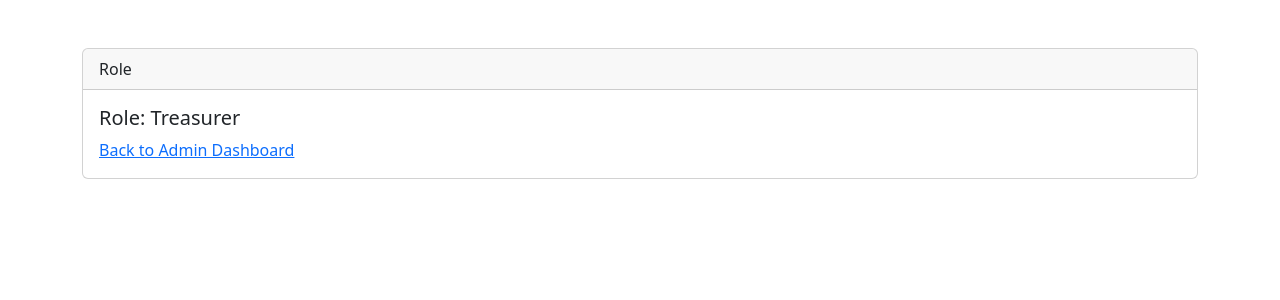
After one commit to moncygeorge/Votestack2, a Flask app: page /view_role in a window 1280 px wide. The commit adds this page. Shown: the top 300 px of the page. Run offline with Flask 3, Linux system fonts and the light colour scheme.

Commit message:
Initial project commit for VoteStack2 with role-based voting and simplified tally

```diff
--- a/app.py
+++ b/app.py
@@ -1,3 +1,4 @@
+import sqlite3
 from flask import Flask, render_template, request, redirect, url_for, flash, session, jsonify, send_file
 import random
 import os  # <-- Make sure this import is present
@@ -16,54 +17,65 @@ ssl_key = 'ssl/server.key'
 usernames_file = 'usernames.txt'
 choices_file = 'choices.txt'
 votes_file = 'votes.txt'
-topic_file = 'topics.txt'  # New file to store current topic
+role_file = 'roles.txt'  # New file to store current role
 
 @app.route('/login', methods=['POST'])
 def login():
+
     session.clear()
-    username = request.form.get('username')  # Get the username from the form
 
-    if not username:
-        flash("Please enter a username.", "danger")
-        return redirect(url_for('index'))  # If no username is provided, stay on login page
+    phone = request.form.get('username')  # still using same input field
 
-    # Allow admin to bypass username check
-    if username == 'admin':
-        session['username'] = username  # Store username in session
-        flash(f"Welcome, {username}!", "success")
-        return redirect(url_for('admin_dashboard'))  # Redirect to admin dashboard if username is admin
+    if not phone:
+        flash("Please enter a phone number.", "danger")
+        return redirect(url_for('index'))
+
+    phone = ''.join(phone.split())  # remove spaces
+
+    # admin bypass stays the same (optional)
+    if phone == 'admin':
+        session['username'] = phone
+        return redirect(url_for('admin_dashboard'))
 
     try:
-        # Check if username exists in 'usernames.txt'
-        with open(usernames_file, 'r') as file:
-            usernames = file.read().splitlines()  # Read all usernames into a list
+        conn = sqlite3.connect('votestack2.db')
+        cursor = conn.cursor()
 
-        if username in usernames:
-            session['username'] = username  # Store username in session
-            flash(f"Welcome, {username}!", "success")
-            return redirect(url_for('vote'))  # Redirect to the voting page for regular users
+        cursor.execute(
+            "SELECT * FROM users WHERE phone_number=?",
+            (phone,)
+        )
+
+        user = cursor.fetchone()
+        conn.close()
+
+        if user:
+            session['username'] = phone
+            flash(f"Welcome {phone}", "success")
+            return redirect(url_for('vote'))
+
         else:
-            flash("Invalid username. Please try again.", "danger")
-            return redirect(url_for('index'))  # Redirect back to login page if username is invalid
+            flash("Phone number not authorized", "danger")
+            return redirect(url_for('index'))
 
-    except FileNotFoundError:
-        flash("Usernames file not found.", "danger")
-        return redirect(url_for('index'))  # Redirect back to login page if file is missing
+    except Exception as e:
+        flash(f"Database error: {e}", "danger")
+        return redirect(url_for('index'))
 
 
-# Load the current topic from the file when the app starts
-# Load topics from file
-def load_topic():
-    global topic
+# Load the current role from the file when the app starts
+# Load roles from file
+def load_role():
+    global role
     try:
-        with open('topics.txt', 'r') as file:
-            topic = file.read().strip()  # Read the single line and remove any surrounding whitespace
+        with open(role_file, 'r') as file:
+            role = file.read().strip()  # Read the single line and remove any surrounding whitespace
     except FileNotFoundError:
-        topic = None  # Handle the case where the file doesn't exist
-@app.route('/view_topic')
-def view_topic():
-    load_topic()  # Load the current topic
-    return render_template('view_topic.html', topic=topic)
+        role = None  # Handle the case where the file doesn't exist
+@app.route('/view_role')
+def view_role():
+    load_role()  # Load the current role
+    return render_template('view_role.html', role=role)
 
 @app.route('/', methods=['GET'])
 def index():
@@ -72,22 +84,22 @@ def index():
 @app.route('/vote')
 def vote():
     try:
-        # Read the topic from the topic file
-        with open('topics.txt', 'r') as file:
-            topic = file.read().strip()
+        # Read the role from the role file
+        with open(role_file, 'r') as file:
+            role = file.read().strip()
 
         # Read the choices from another file
         with open('choices.txt', 'r') as file:
             choices = [line.strip() for line in file.readlines()]
 
     except FileNotFoundError:
-        topic = None
+        role = None
         choices = []
 
-    if not topic or not choices:
-        return "No topic or choices available to vote on."
+    if not role or not choices:
+        return "No role or choices available to vote on."
 
-    return render_template('vote.html', topic=topic, choices=choices)
+    return render_template('vote.html', role=role, choices=choices)
 
 
 @app.route('/submit_vote', methods=['POST'])
@@ -95,12 +107,12 @@ def submit_vote():
     if 'username' not in session:
         return redirect(url_for('index'))  # Redirect to login if not logged in
 
-    # Load the current topic from the file (assuming the topic is stored in 'topics.txt')
+    # Load the current role from the file (assuming the role is stored in 'roles.txt')
     try:
-        with open('topics.txt', 'r') as file:
-            topic = file.read().strip()  # Read the topic from the file
+        with open(role_file, 'r') as file:
+            role = file.read().strip()  # Read the role from the file
     except FileNotFoundError:
-        flash("The topic file was not found.", "danger")
+        flash("The role file was not found.", "danger")
         return redirect(url_for('vote'))  # If the file isn't found, redirect to vote page
 
     choice = request.form.get('choice')  # Get the selected choice from the form
@@ -112,20 +124,20 @@ def submit_vote():
     username = session['username']
 
     try:
-        # Check if the user has already voted for the current topic by reading the votes file
+        # Check if the user has already voted for the current role by reading the votes file
         with open(votes_file, 'r') as file:
             votes = file.read().splitlines()
 
-        # If the user has already voted for the current topic, notify them
-        if any(vote.startswith(username + f":{topic}:") for vote in votes):
-            flash(f"You have already voted for the topic '{topic}', {username}. You can only vote once per topic.", "danger")
+        # If the user has already voted for the current role, notify them
+        if any(vote.startswith(username + f":{role}:") for vote in votes):
+            flash(f"You have already voted for the role '{role}', {username}. You can only vote once per role.", "danger")
             return redirect(url_for('vote'))  # Redirect back to voting page if they have already voted
 
-        # Save the vote with the username and current topic (e.g., 'username: topic: choice')
+        # Save the vote with the username and current role (e.g., 'username: role: choice')
         with open(votes_file, 'a') as file:
-            file.write(f"{username}:{topic}:{choice}\n")  # Store username, topic, and vote
+            file.write(f"{username}:{role}:{choice}\n")  # Store username, role, and vote
 
-        flash(f"Your vote for {choice} has been recorded for topic '{topic}'!", "success")
+        flash(f"Your vote for {choice} has been recorded for role '{role}'!", "success")
         return redirect(url_for('vote'))  # Stay on the voting page after voting
 
     except Exception as e:
@@ -133,10 +145,10 @@ def submit_vote():
         return redirect(url_for('vote'))  # Redirect back to voting page if any error occurs
 
 
-@app.route('/api/topic', methods=['GET'])
-def get_current_topic_api():
-    """API endpoint to get the current topic."""
-    return jsonify({"topic": topic}), 200
+@app.route('/api/current_role', methods=['GET'])
+def get_current_role_api():
+    """API endpoint to get the current role."""
+    return jsonify({"role": role}), 200
 
 @app.route('/api/submit_vote', methods=['POST'])
 def submit_vote_api():
@@ -153,19 +165,19 @@ def submit_vote_api():
         return jsonify({"error": "Please select a choice to vote for."}), 400
 
     try:
-        # Check if the user has already voted for the current topic by reading the votes file
+        # Check if the user has already voted for the current role by reading the votes file
         with open(votes_file, 'r') as file:
             votes = file.read().splitlines()
 
-        # If the user has already voted for the current topic, notify them
-        if any(vote.startswith(username + f":{topic}:") for vote in votes):
+        # If the user has already voted for the current role, notify them
+        if any(vote.startswith(username + f":{role}:") for vote in votes):
             return jsonify({"error": "You have already voted."}), 400
 
-        # Save the vote with the username and current topic (e.g., 'username: topic: name')
+        # Save the vote with the username and current role (e.g., 'username: role: name')
         with open(votes_file, 'a') as file:
-            file.write(f"{username}:{topic}:{choice}\n")  # Store username, topic, and vote
+            file.write(f"{username}:{role}:{choice}\n")  # Store username, role, and vote
 
-        return jsonify({"message": f"Your vote for {choice} has been recorded for topic '{topic}'!"}), 200
+        return jsonify({"message": f"Your vote for {choice} has been recorded for role '{role}'!"}), 200
 
     except Exception as e:
         return jsonify({"error": f"An error occurred: {str(e)}"}), 500
@@ -194,7 +206,7 @@ def view_choices():
 @app.route('/update_choices', methods=['POST'])
 def update_choices():
     if request.method == 'POST':
-        # Get the choices from the form (no topic needed)
+        # Get the choices from the form (no role needed)
         new_choices = request.form.get('choices').splitlines()  # Get choices from the form and split by new lines
 
         # Save the new choices directly to the choices.txt file
@@ -213,12 +225,10 @@ def update_choices():
         return redirect(url_for('admin_dashboard'))
 @app.route('/admin_dashboard', methods=['GET', 'POST'])
 def admin_dashboard():
-    load_topic()  # Load topics
-    # Pass 'topic' to the template
-    return render_template('admin_dashboard.html', topic=topic if topic else None)
     if 'username' not in session or session['username'] != 'admin':
         flash("Access restricted to admin only.", "danger")
         return redirect(url_for('index'))  # Redirect if the user is not admin
+
     if request.method == 'POST':
         # New feature to add voters
         num_voters = request.form.get('num_voters')
@@ -242,10 +252,8 @@ def admin_dashboard():
         except Exception as e:
             flash(f"An error occurred while updating usernames: {str(e)}", "danger")
 
-        # Load topics and set the current topic
-        load_topic()
-
-        return render_template('admin_dashboard.html', topics=topic if topic else None)
+    load_role()  # Load roles
+    return render_template('admin_dashboard.html', role=role if role else None)
 
 
 @app.route('/generate_tally', methods=['GET', 'POST'])
@@ -254,35 +262,32 @@ def generate_tally():
         flash("Access restricted to admin only.", "danger")
         return redirect(url_for('index'))  # Ensure only admin can access this route
 
+    load_role()
+
+    if not role:
+        flash("No role is currently set.", "warning")
+        return redirect(url_for('admin_dashboard'))
+
     try:
-        # Initialize a dictionary to hold the tally for each topic and its choices
         tally = {}
 
         # Read the votes from 'votes.txt'
         with open(votes_file, 'r') as file:
             votes = file.read().splitlines()
 
-        # Count the votes for each choice for each topic
+        # Count only votes for the current role
         for vote in votes:
             try:
-                username, topic, choice = vote.split(":")
-                if topic not in tally:
-                    # Initialize the topic if not already present
-                    tally[topic] = {}
-
-                # Initialize the choice count if not already present
-                if choice not in tally[topic]:
-                    tally[topic][choice] = 0
-
-                # Increment the vote count for this choice
-                tally[topic][choice] += 1
-
+                username, vote_role, choice = vote.split(":")
             except ValueError:
-                # Skip any malformed vote entries (in case there's a vote entry without the expected format)
                 continue
 
-        # Render the tally page with the vote counts for all topics
-        return render_template('tally.html', tally=tally)
+            if vote_role != role:
+                continue
+
+            tally[choice] = tally.get(choice, 0) + 1
+
+        return render_template('tally.html', role=role, tally=tally)
 
     except FileNotFoundError:
         flash("Votes file not found.", "danger")
@@ -336,21 +341,21 @@ def enter_voters():
         return redirect(url_for('admin_dashboard'))  # Redirect back to admin dashb
 
 
-@app.route('/update_topic', methods=['POST'])
-def update_topic():
-    global topic
+@app.route('/update_role', methods=['POST'])
+def update_role():
+    global role
     if request.method == 'POST':
-        new_topic = request.form.get('new_topic')
+        new_role = request.form.get('new_role')
 
-        # Replace the existing topic with the new topic
-        topic = new_topic
+        # Replace the existing role with the new role
+        role = new_role
 
-        # Save the updated topic to the file
-        with open('topics.txt', 'w') as file:
-            file.write(topic)
+        # Save the updated role to the file
+        with open(role_file, 'w') as file:
+            file.write(role)
 
         # Flash a success message
-        flash(f"Topic has been updated to '{new_topic}' successfully!", category='success')
+        flash(f"Role has been updated to '{new_role}' successfully!", category='success')
         return redirect(url_for('admin_dashboard'))
 def generate_users():
     if 'username' not in session or session['username'] != 'admin':
@@ -397,6 +402,16 @@ def generate_users():
         flash(f"An error occurred while updating usernames: {str(e)}", "danger")
         print(f"Error: {str(e)}")  # Log the error for debugging
         return redirect(url_for('admin_dashboard'))  # Redirect back to admin dashboard if an error occurs
+
+
+def create_word_document(usernames, output_file='static/voters_list.docx'):
+    doc = Document()
+    doc.add_heading('Voters List', level=1)
+
+    for username in usernames:
+        doc.add_paragraph(username)
+
+    doc.save(output_file)
 
 
 def generate_pdf(usernames, output_file='static/voters_list.pdf'):
--- /dev/null
+++ b/roles.txt
@@ -0,0 +1 @@
+Treasurer
--- /dev/null
+++ b/templates/view_role.html
@@ -0,0 +1,30 @@
+<!DOCTYPE html>
+<html lang="en">
+
+<head>
+    <meta charset="UTF-8">
+    <meta name="viewport" content="width=device-width, initial-scale=1.0">
+    <title>View Role</title>
+    <link href="https://cdn.jsdelivr.net/npm/bootstrap@5.3.0-alpha1/dist/css/bootstrap.min.css" rel="stylesheet">
+</head>
+
+<body>
+    <div class="container mt-5">
+        <div class="card">
+            <div class="card-header">
+                Role
+            </div>
+            <div class="card-body">
+                {% if role %}
+                    <h5>Role: {{ role }}</h5>
+                {% else %}
+                    <p>No roles available.</p>
+                {% endif %}
+       <a href="{{ url_for('admin_dashboard') }}">Back to Admin Dashboard</a>
+            </div>
+        </div>
+    </div>
+
+</body>
+
+</html>
--- a/templates/vote.html
+++ b/templates/vote.html
@@ -4,7 +4,7 @@
 <head>
     <meta charset="UTF-8">
     <meta name="viewport" content="width=device-width, initial-scale=1.0">
-    <title>Vote for Topic</title>
+    <title>Vote for Role</title>
     <link rel="manifest" href="{{ url_for('static', filename='manifest.json') }}">
     <!-- Google Fonts -->
     <link href="https://fonts.googleapis.com/css2?family=Poppins:wght@300;400;500;600&display=swap" rel="stylesheet">
@@ -121,8 +121,8 @@
 <body>
 
     <div class="container">
-        <h1>Vote for Topic</h1>
-        <h2>Topic: {{ topic }}</h2> <!-- Updated from "Position" to "Topic" -->
+        <h1>Vote for Role</h1>
+        <h2>Role: {{ role }}</h2>
 
         <!-- Flash messages -->
         {% with messages = get_flashed_messages(with_categories=true) %}
--- a/votes.txt
+++ b/votes.txt
@@ -8,4 +8,8 @@
 2630:test1:D
 4977:test1:B
 7000:test1:C
-2454:test1:A
+2454:test1:A+12146836076:secretary:1
++12146836076:secretary:1
++12142932728:secretary:2
++12146836076:Treasurer:3
++12142932728:Treasurer:2
```
Also changed, not shown: APIService.js (+5 -5 lines), VoteScreen.js (+9 -9 lines), VotingApp/App.js (+6 -6 lines), init_db.py (added, +17 -0 lines), seed_users.py (added, +29 -0 lines), templates/admin_dashboard.html (+10 -10 lines), templates/login.html (+10 -3 lines), templates/tally.html (+10 -7 lines), 1 other file.
